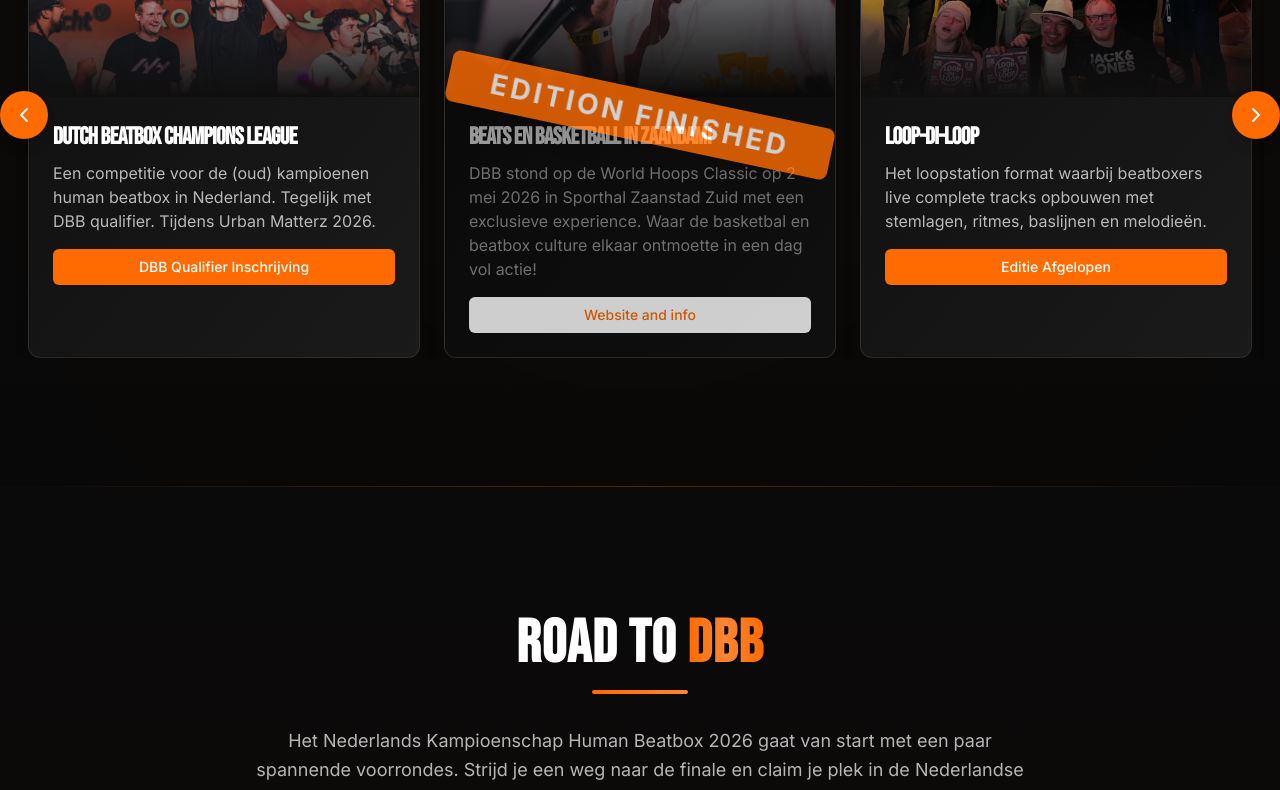
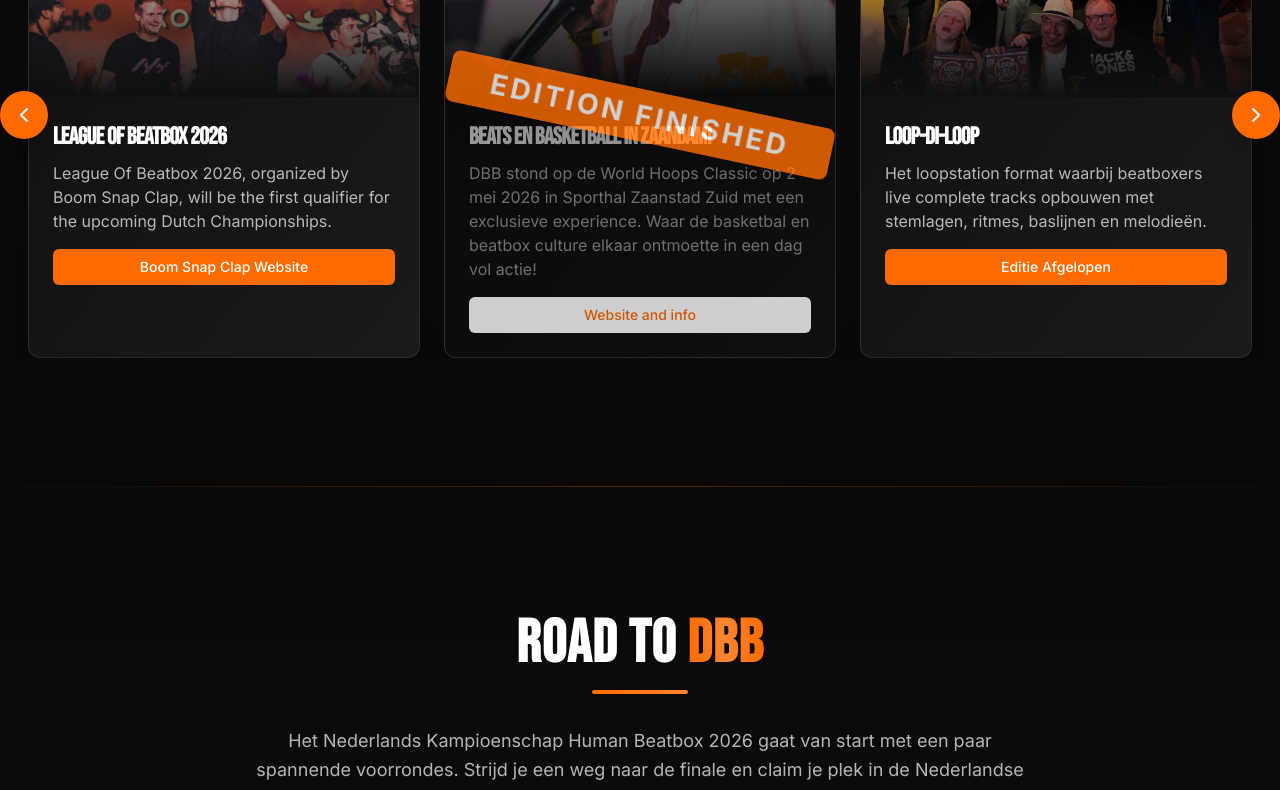
Before and after one commit to dutchbeatboxbattle/www, a Next.js app: page / in a window 1280 px wide. Shown: the part 2600-3390 px from the top of the page. Built offline with nearby package versions, Linux system fonts and the light colour scheme.

Commit message:
Update projects.ts

```diff
--- a/src/data/projects.ts
+++ b/src/data/projects.ts
@@ -12,13 +12,13 @@
 // Projects array - easily add or remove projects here
 export const projects: Project[] = [
     {
-        id: "dutch-beatbox-champions-league",
-        title: "Dutch Beatbox Champions League",
+        id: "league-of-beatbox26",
+        title: "League Of Beatbox 2026",
         description:
-            "Een competitie voor de (oud) kampioenen human beatbox in Nederland. Tegelijk met DBB qualifier. Tijdens Urban Matterz 2026.",
+            "League Of Beatbox 2026, organized by Boom Snap Clap, will be the first qualifier for the upcoming Dutch Championships.",
         image: "/projects/champions-league-placeholder.jpg",
-        buttonText: "DBB Qualifier Inschrijving",
-        buttonLink: "https://forms.gle/phh9i81W7fSdwfGU7",
+        buttonText: "Boom Snap Clap Website",
+        buttonLink: "https://boomsnapclap.nl",
         isFinished: false,
     },
     {
```
